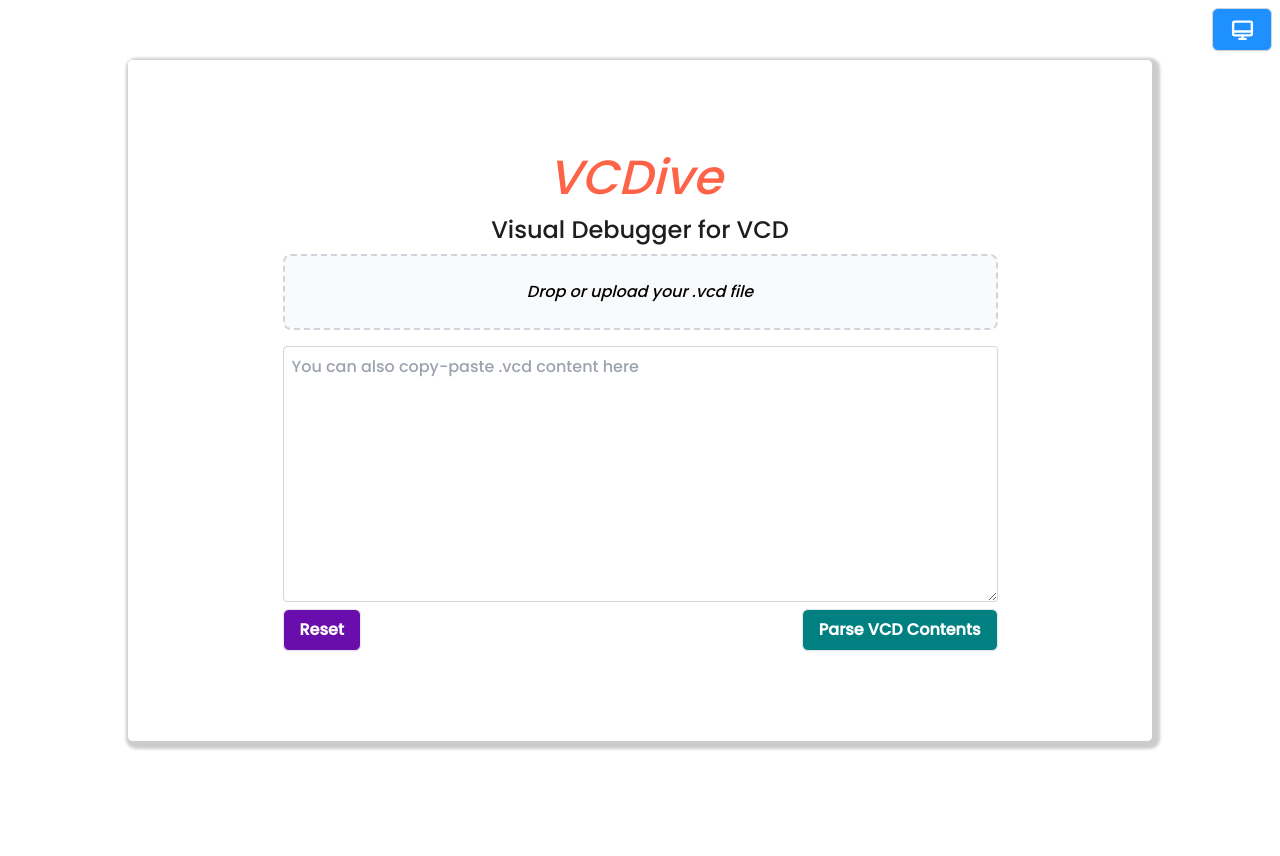
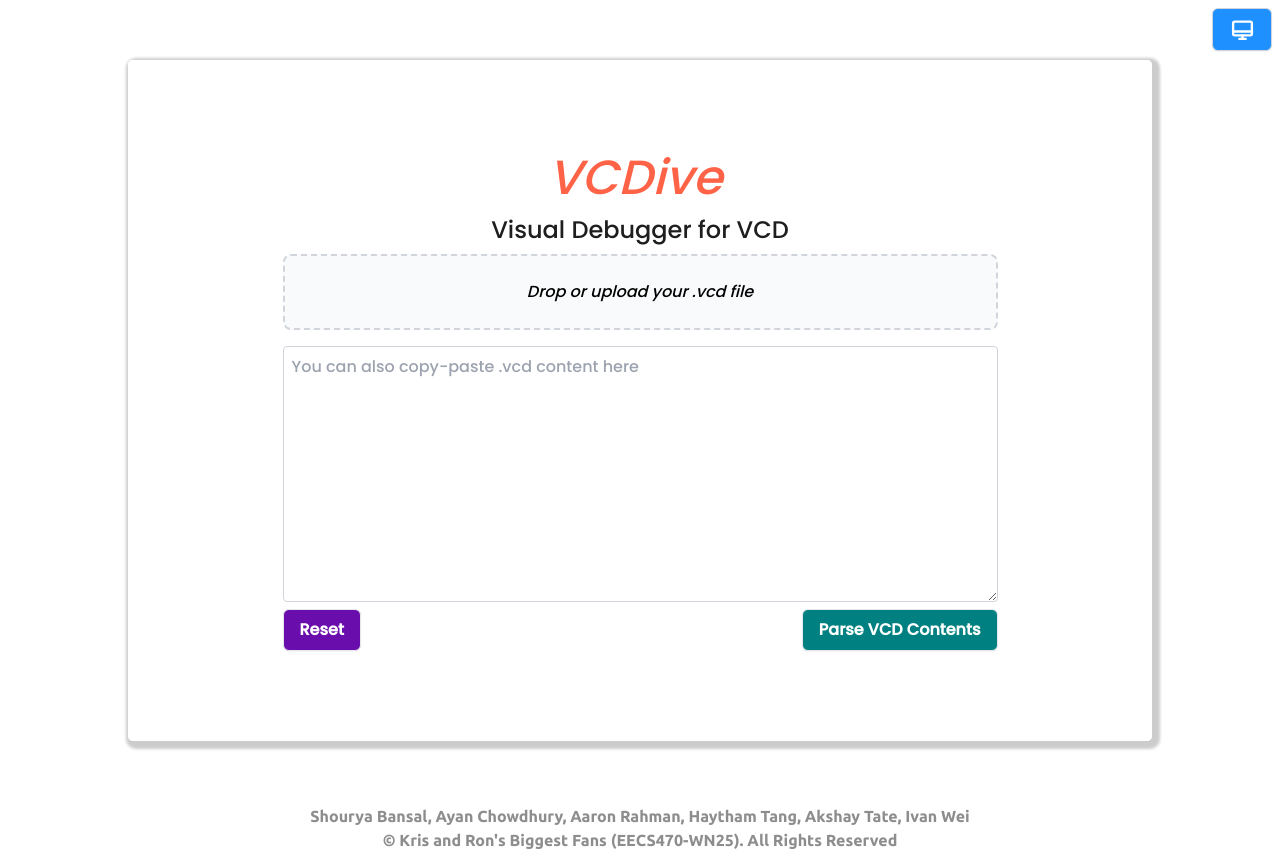
Before and after one commit to haytham918/vcdive, a Next.js app: page / in a window 1280 px wide. Before the commit the page ends 800 px from the top, so only its background shows below. Built offline with nearby package versions, Linux system fonts and the light colour scheme.

Commit message:
Add a footer

```diff
--- a/src/app/layout.tsx
+++ b/src/app/layout.tsx
@@ -46,7 +46,14 @@ export default function RootLayout({
           <ThemeToggle />
         </header>
         {children}
+
+      <footer className="text-center opacity-50 flex flex-col p-1 font-[ubuntu]">
+      <span>Shourya Bansal, Ayan Chowdhury, Aaron Rahman, Haytham Tang, Akshay Tate, Ivan Wei</span>
+      <span>&#169; Kris and Ron's Biggest Fans (EECS470-WN25). All Rights Reserved</span>
+      </footer>
+
       </body>
+
     </html>
   );
 }
```
Also changed, not shown: github_readme/home_page.jpg.
